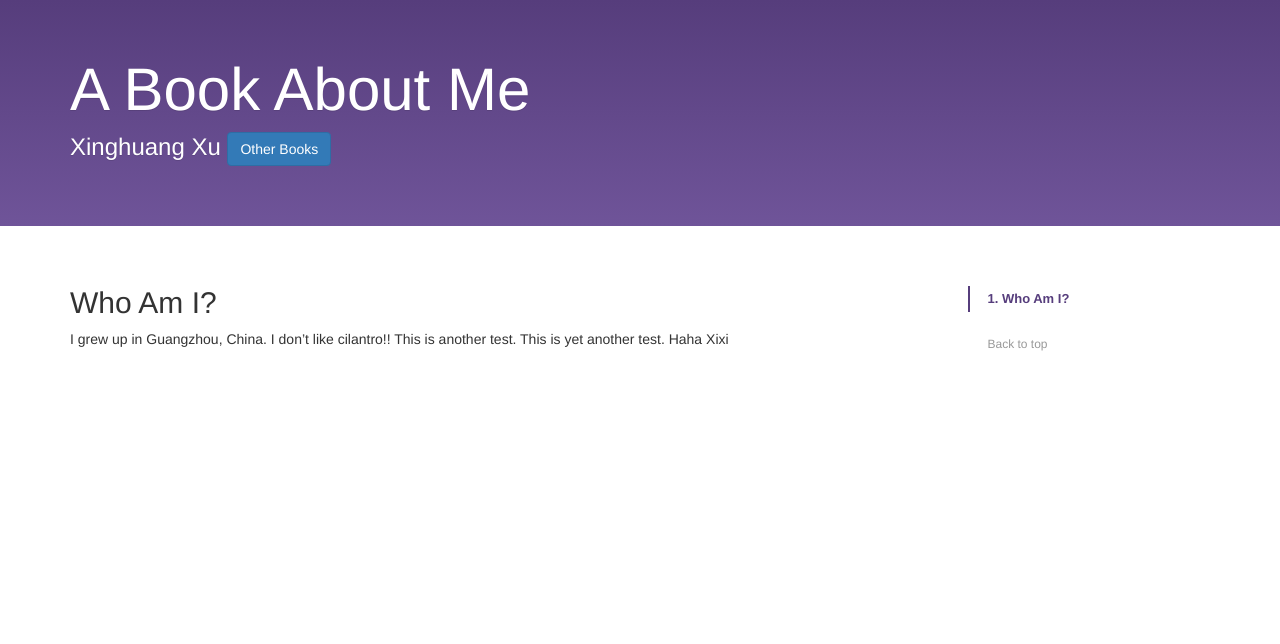
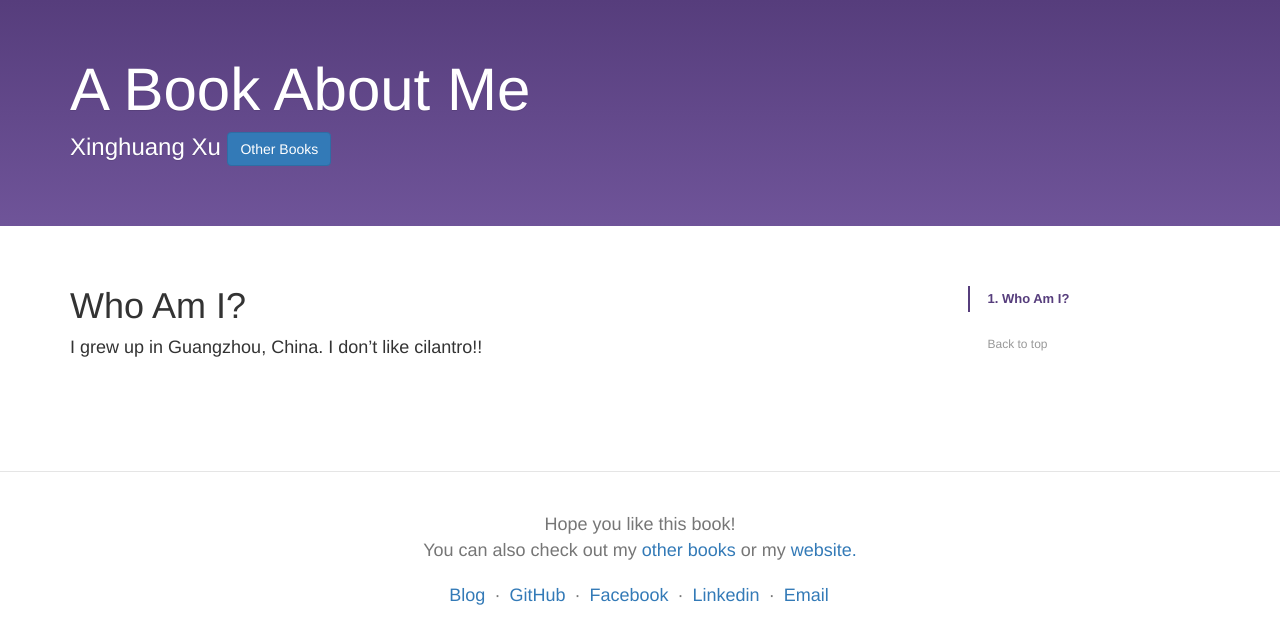
Before and after one commit to xinghuangxu/books, a Jekyll site: the page built from index.html, in a window 1280 px wide. Shown: the top 644 px of the page. Built offline with Jekyll 4.4.1, drawn with Linux system fonts in a browser that asks for light colours; nearby versions of some CDN libraries.

Commit message:
Add footer

```diff
--- a/_includes/footer.html
+++ b/_includes/footer.html
@@ -5,3 +5,22 @@
 <script src="{{site.baseurl}}/js/bootstrap.min.js"></script>
 <script src="{{site.baseurl}}/js/docs.min.js"></script>
 <script src='https://cdn.mathjax.org/mathjax/latest/MathJax.js?config=TeX-AMS-MML_HTMLorMML'></script>
+
+<footer class="bs-docs-footer" role="contentinfo">
+    <div class="container">
+
+        <p>Hope you like this book! </p>
+        <p>You can also check out my <a data-toggle="modal" data-target="#booklist" href="#">other books</a> or my <a href="{{site.url}}"> website.</a></p>
+        <ul class="bs-docs-footer-links text-muted">
+            <li><a href="{{site.url}}/blog">Blog</a></li>
+            <li>·</li>
+            <li><a href="https://github.com/xinghuangxu">GitHub</a></li>
+            <li>·</li>
+            <li><a href="https://www.facebook.com/xinghuang.xu">Facebook</a></li>
+            <li>·</li>
+            <li><a href="https://www.linkedin.com/pub/xinghuang-leon-xu/65/420/24a">Linkedin</a></li>
+            <li>·</li>
+            <li><a href="mailto:xinghuangxu@gmail.com">Email</a></li>
+        </ul>
+    </div>
+</footer>
--- a/_includes/head.html
+++ b/_includes/head.html
@@ -6,8 +6,9 @@
     <title>X.X.</title>
 
     <!-- Bootstrap -->
-    <link href="{{site.baseurl}}/css/bootstrap.min.css" rel="stylesheet">
-    <link href="{{site.baseurl}}/css/docs.min.css" rel="stylesheet">
+    <link href="{{site.baseurl}}css/bootstrap.min.css" rel="stylesheet">
+    <link href="{{site.baseurl}}css/docs.min.css" rel="stylesheet">
+    <link href="{{site.baseurl}}css/custom.css" rel="stylesheet">
 
     <!-- HTML5 shim and Respond.js for IE8 support of HTML5 elements and media queries -->
     <!-- WARNING: Respond.js doesn't work if you view the page via file:// -->
--- a/_layouts/book.html
+++ b/_layouts/book.html
@@ -27,7 +27,7 @@
                     {% for chapter in chapters %}
                     {% if forloop.last == false%}
                     <div class='chapter' id="{{ forloop.index  }}">
-                        <h2>{{ chapter.title }}</h2>
+                        <h1>{{ chapter.title }}</h1>
 
                         {{ chapter.content }}
                     </div>
--- /dev/null
+++ b/css/custom.css
@@ -0,0 +1,13 @@
+/*
+To change this license header, choose License Headers in Project Properties.
+To change this template file, choose Tools | Templates
+and open the template in the editor.
+*/
+/*
+    Created on : Oct 5, 2015, 2:48:41 PM
+    Author     : Xinghuang Leon Xu
+*/
+
+body{
+    font-size: 18px;
+}
```
Also changed, not shown: _a_book_about_me/chapters/1.md (+0 -3 lines), _computation_theory/chapters/00about.md (added, +5 -0 lines), _computation_theory/chapters/01RegularExpression.md (added, +14 -0 lines), _machine_learning/chapters/00about.md (added, +5 -0 lines), _machine_learning/chapters/01introduction.md (added, +3 -0 lines), _machine_learning/chapters/02GradientDescent.md (added, +3 -0 lines), _machine_learning/chapters/03LinearRegressionWithMultipleVariables.md (added, +3 -0 lines), _machine_learning/chapters/04LogisticRegression.md (added, +3 -0 lines), _machine_learning/chapters/05Regularization.md (added, +3 -0 lines), _machine_learning/chapters/06NeuralNetworks.md (added, +3 -0 lines), _machine_learning/chapters/07AdviceForApplyingMachineLearningTechniques.md (added, +3 -0 lines), _machine_learning/chapters/08MachineLearningSystemDesign.md (added, +3 -0 lines), _machine_learning/chapters/09SupportVectorMachines.md (added, +31 -0 lines), _machine_learning/chapters/1.md (deleted, +0 -5 lines).
